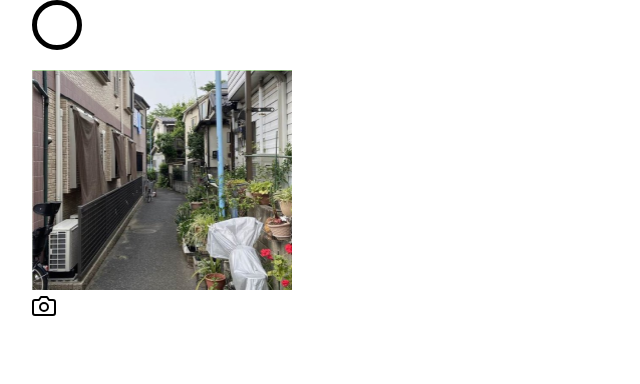
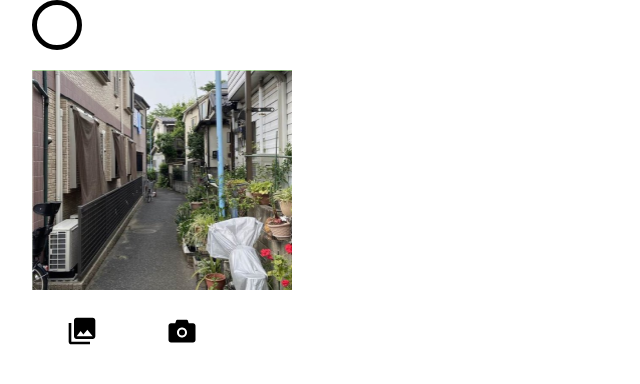
Before and after one commit to Takaya0501/Sumakon2022, a Next.js app: page / in a window 1280 px wide. Shown: the top 384 px of the page, without its empty margins (0-640 px from the left). Built offline with nearby package versions, Linux system fonts and the light colour scheme.

Commit message:
0701 commit

```diff
--- a/src/pages/index.js
+++ b/src/pages/index.js
@@ -1,9 +1,9 @@
 import Head from 'next/head';
-import Link from 'next/link';
 import styles from '../../styles/Home.module.css';
-import Image from 'next/image';
 import React from 'react';
-import { Camera } from 'react-feather';
+import { AiFillCamera } from 'react-icons/ai';
+import { MdPhotoLibrary } from 'react-icons/md';
+// import { IconContext } from 'react-icons';
 
 export default function ProductsList() {
   return (
@@ -19,7 +19,10 @@ export default function ProductsList() {
       {/* <p className={styles.iconpicture}>
         <img src="/../../picture/camera.jpeg" alt="表示できません" />
       </p> */}
-      <Camera />
+      <h1>
+        <MdPhotoLibrary className={styles.MdPhotoLibrary} />
+        <AiFillCamera className={styles.AiFillCamera} />
+      </h1>
     </div>
   );
 }
--- a/styles/Home.module.css
+++ b/styles/Home.module.css
@@ -12,11 +12,22 @@
   margin-bottom: 20px;
 }
 
-.iconpicture {
-  width: 50px;
-  height: 50px;
-  top: 100px;
-  left: 100px;
+.photoicon {
+  position: absolute;
+  height: 1000px;
+  width: 1000px;
+  top: -132.875px;
+  border-radius: 0px;
+}
+
+.AiFillCamera {
+  left: 50px;
+  width: 100px;
+}
+
+.MdPhotoLibrary {
+  left: 50px;
+  width: 100px;
 }
 
 .picture {
```
